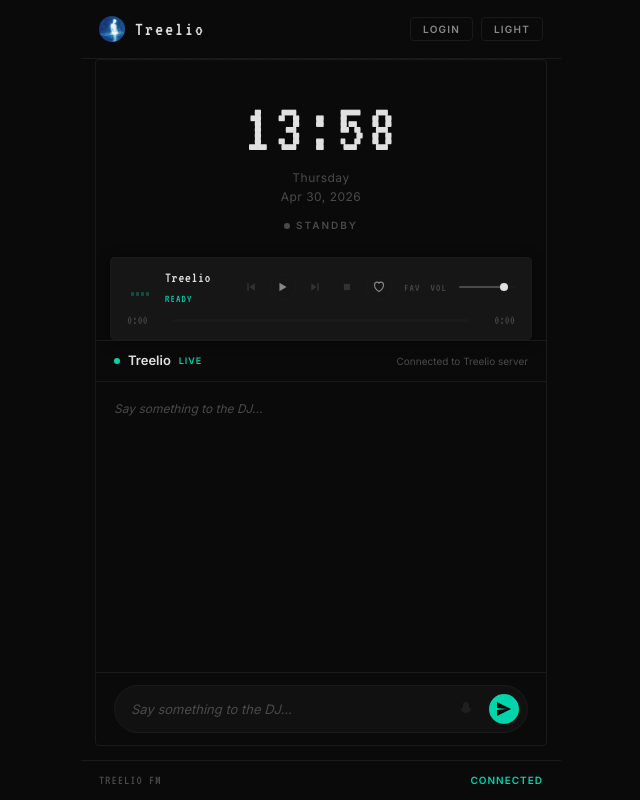
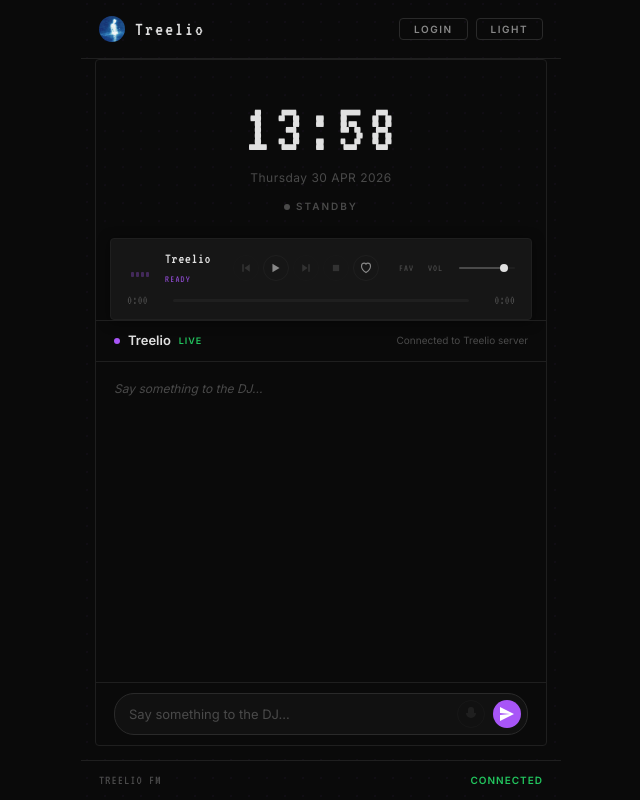
Before and after one commit to Tree005/Treelio, a React (Vite) app in the folder web/: page / in a window 1280 px wide. Shown: the whole page, without its empty margins (319-959 px from the left). Built offline with nearby package versions, Linux system fonts and the light colour scheme.

Commit message:
refactor(ui): 紫色系主题 + 日期格式 + 细节打磨

```diff
--- a/web/src/components/PixelClock.jsx
+++ b/web/src/components/PixelClock.jsx
@@ -15,21 +15,17 @@ export default function PixelClock({ playing = false }) {
     hour12: false,
   });
 
+  // 格式: "Monday 20 APR 2026"
   const weekday = now.toLocaleDateString('en-US', { weekday: 'long' });
-  const dateStr = now.toLocaleDateString('en-US', {
-    day: '2-digit',
-    month: 'short',
-    year: 'numeric',
-  });
+  const day = now.getDate();
+  const month = now.toLocaleDateString('en-US', { month: 'short' }).toUpperCase();
+  const year = now.getFullYear();
+  const dateStr = `${weekday} ${day} ${month} ${year}`;
 
   return (
     <>
       <div className="clock-time">{timeStr}</div>
-      <div className="clock-date">
-        {weekday}
-        <br />
-        {dateStr}
-      </div>
+      <div className="clock-date">{dateStr}</div>
       <div className={`on-air${playing ? ' on-air--active' : ''}`}>
         <span className="on-air__dot" />
         {playing ? 'ON AIR' : 'STANDBY'}
--- a/web/src/styles/globals.css
+++ b/web/src/styles/globals.css
@@ -1,6 +1,6 @@
 /* styles/globals.css — Treelio 设计系统 (refined) */
 
-/* ====== 主题变量 ====== */
+/* ====== 主题变量（紫色系 — 匹配设计稿）====== */
 :root,
 [data-theme='dark'] {
   --bg: #0a0a0a;
@@ -10,20 +10,20 @@
   --text: #e0e0e0;
   --text-secondary: #888888;
   --text-dim: #4a4a4a;
-  --accent: #00d4aa;
-  --accent-dim: rgba(0, 212, 170, 0.08);
-  --red: #ff4757;
-  --green: #00d4aa;
-  --border: #1a1a1a;
-  --border-light: #222222;
+  --accent: #a855f7;
+  --accent-dim: rgba(168, 85, 247, 0.12);
+  --red: #ef4444;
+  --green: #22c55e;
+  --border: #1f1f1f;
+  --border-light: #2a2a2a;
   --input-bg: #111111;
   --shadow: rgba(0, 0, 0, 0.4);
   --shadow-elevated: 0 2px 12px rgba(0, 0, 0, 0.5);
   --msg-claudio: #131313;
   --msg-user: #1c1810;
   --scrollbar-track: #0a0a0a;
-  --scrollbar-thumb: #222222;
-  --grid-color: rgba(0, 212, 170, 0.015);
+  --scrollbar-thumb: #2a2a2a;
+  --grid-color: rgba(168, 85, 247, 0.04);
 }
 
 [data-theme='light'] {
@@ -34,10 +34,10 @@
   --text: #1a1a1a;
   --text-secondary: #666666;
   --text-dim: #aaaaaa;
-  --accent: #00b894;
-  --accent-dim: rgba(0, 184, 148, 0.08);
-  --red: #ff4757;
-  --green: #00b894;
+  --accent: #9333ea;
+  --accent-dim: rgba(147, 51, 234, 0.08);
+  --red: #ef4444;
+  --green: #16a34a;
   --border: #e2ddd0;
   --border-light: #ede8da;
   --input-bg: #ffffff;
@@ -47,7 +47,7 @@
   --msg-user: #f5f0e0;
   --scrollbar-track: #f0ece0;
   --scrollbar-thumb: #ccc5b5;
-  --grid-color: rgba(0, 184, 148, 0.015);
+  --grid-color: rgba(147, 51, 234, 0.03);
 }
 
 /* ====== 全局重置 ====== */
@@ -156,16 +156,16 @@ body {
 }
 
 .top-bar__login {
-  background: none;
-  border: 1px solid var(--border);
+  background: transparent;
+  border: 1px solid var(--border-light);
   border-radius: 4px;
-  padding: 5px 12px;
+  padding: 4px 14px;
   color: var(--text-secondary);
   font-size: 10px;
   font-weight: 600;
-  letter-spacing: 0.12em;
+  letter-spacing: 0.15em;
   cursor: pointer;
-  transition: all 0.25s ease;
+  transition: all 0.2s ease;
   text-transform: uppercase;
   font-family: 'Inter', sans-serif;
 }
@@ -173,20 +173,21 @@ body {
 .top-bar__login:hover {
   border-color: var(--accent);
   color: var(--accent);
+  background: var(--accent-dim);
 }
 
 /* ====== 主题切换按钮 ====== */
 .theme-toggle {
-  background: none;
-  border: 1px solid var(--border);
+  background: transparent;
+  border: 1px solid var(--border-light);
   border-radius: 4px;
-  padding: 5px 12px;
+  padding: 4px 14px;
   color: var(--text-secondary);
   font-size: 10px;
   font-weight: 600;
-  letter-spacing: 0.12em;
+  letter-spacing: 0.15em;
   cursor: pointer;
-  transition: all 0.25s ease;
+  transition: all 0.2s ease;
   text-transform: uppercase;
   font-family: 'Inter', sans-serif;
 }
@@ -194,6 +195,7 @@ body {
 .theme-toggle:hover {
   border-color: var(--accent);
   color: var(--accent);
+  background: var(--accent-dim);
 }
 
 /* ====== 时钟区域 ====== */
@@ -366,18 +368,19 @@ body {
 
 .player__song-status {
   font-family: 'VT323', monospace;
-  font-size: 11px;
+  font-size: 10px;
   color: var(--accent);
-  letter-spacing: 0.1em;
+  letter-spacing: 0.12em;
   text-transform: uppercase;
   line-height: 1;
+  opacity: 0.8;
 }
 
 /* 控制按钮组 */
 .player__controls {
   display: flex;
   align-items: center;
-  gap: 6px;
+  gap: 4px;
   flex-shrink: 0;
 }
 
@@ -424,13 +427,14 @@ body {
 .player__tags {
   display: flex;
   align-items: center;
-  gap: 10px;
+  gap: 6px;
   flex-shrink: 0;
+  margin-left: 4px;
 }
 
 .player__tag {
   font-family: 'VT323', monospace;
-  font-size: 11px;
+  font-size: 10px;
   letter-spacing: 0.1em;
   text-transform: uppercase;
   color: var(--text-dim);
@@ -438,6 +442,7 @@ body {
   transition: color 0.2s ease;
   user-select: none;
   line-height: 1;
+  padding: 2px 4px;
 }
 
 .player__tag:hover {
@@ -450,7 +455,6 @@ body {
 
 .player__tag--queue {
   color: var(--accent);
-  font-weight: 700;
 }
 
 /* 音量滑块 */
@@ -796,7 +800,7 @@ body {
 
 /* ====== 输入区域 ====== */
 .chat__input-area {
-  padding: 12px 18px;
+  padding: 10px 18px;
   border-top: 1px solid var(--border);
   flex-shrink: 0;
 }
@@ -806,15 +810,15 @@ body {
   align-items: center;
   gap: 8px;
   background: var(--input-bg);
-  border: 1px solid var(--border);
-  border-radius: 24px;
-  padding: 8px 8px 8px 16px;
-  transition: border-color 0.3s ease, box-shadow 0.3s ease;
+  border: 1px solid var(--border-light);
+  border-radius: 20px;
+  padding: 6px 6px 6px 14px;
+  transition: border-color 0.2s ease, box-shadow 0.2s ease;
 }
 
 .chat__input-wrap:focus-within {
   border-color: var(--accent);
-  box-shadow: 0 0 0 3px var(--accent-dim);
+  box-shadow: 0 0 0 2px var(--accent-dim);
 }
 
 .chat__input {
@@ -825,19 +829,19 @@ body {
   font-size: 13px;
   color: var(--text);
   font-family: inherit;
+  padding: 4px 0;
 }
 
 .chat__input::placeholder {
   color: var(--text-dim);
-  font-style: italic;
 }
 
 .chat__mic {
-  width: 30px;
-  height: 30px;
+  width: 28px;
+  height: 28px;
   border-radius: 50%;
-  background: none;
-  border: 1px solid var(--border);
+  background: transparent;
+  border: 1px solid var(--border-light);
   color: var(--text-dim);
   cursor: pointer;
   display: flex;
@@ -858,12 +862,12 @@ body {
 }
 
 .chat__send {
-  width: 30px;
-  height: 30px;
+  width: 28px;
+  height: 28px;
   border-radius: 50%;
   background: var(--accent);
   border: none;
-  color: #0a0a0a;
+  color: #ffffff;
   cursor: pointer;
   display: flex;
   align-items: center;
```
